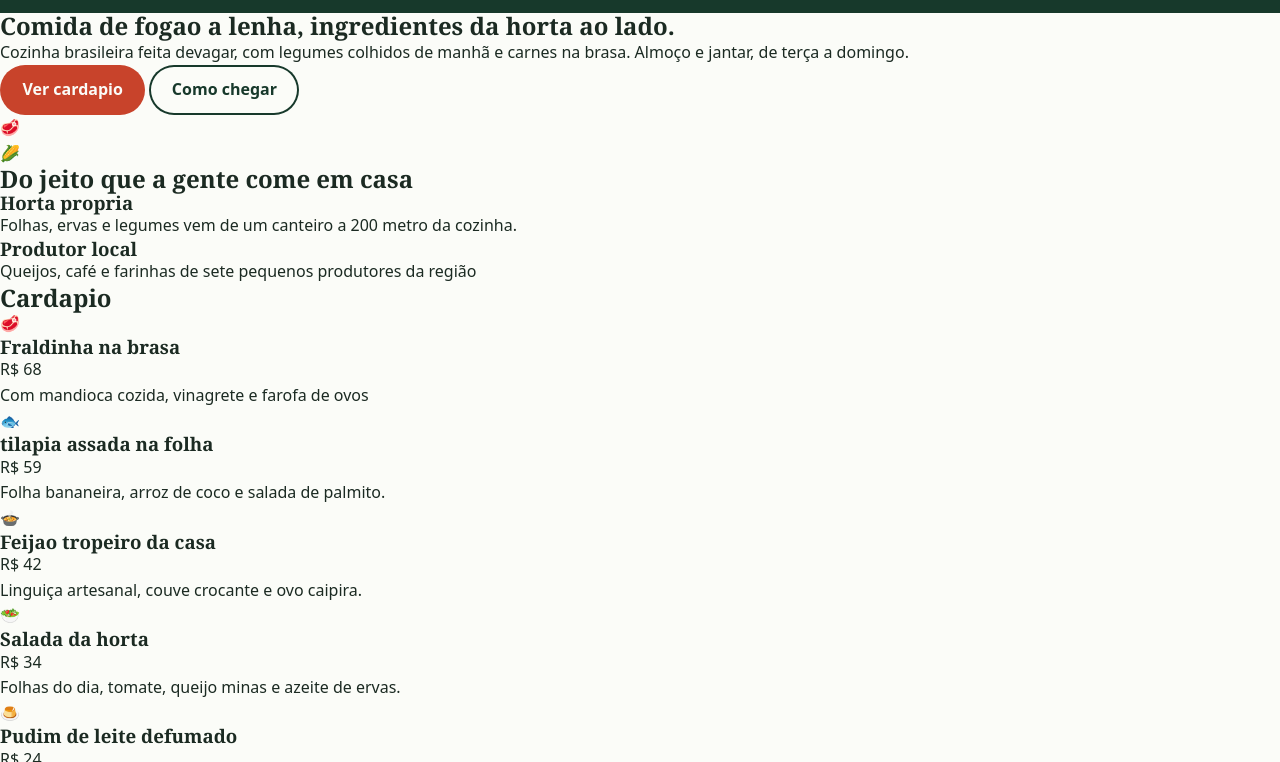
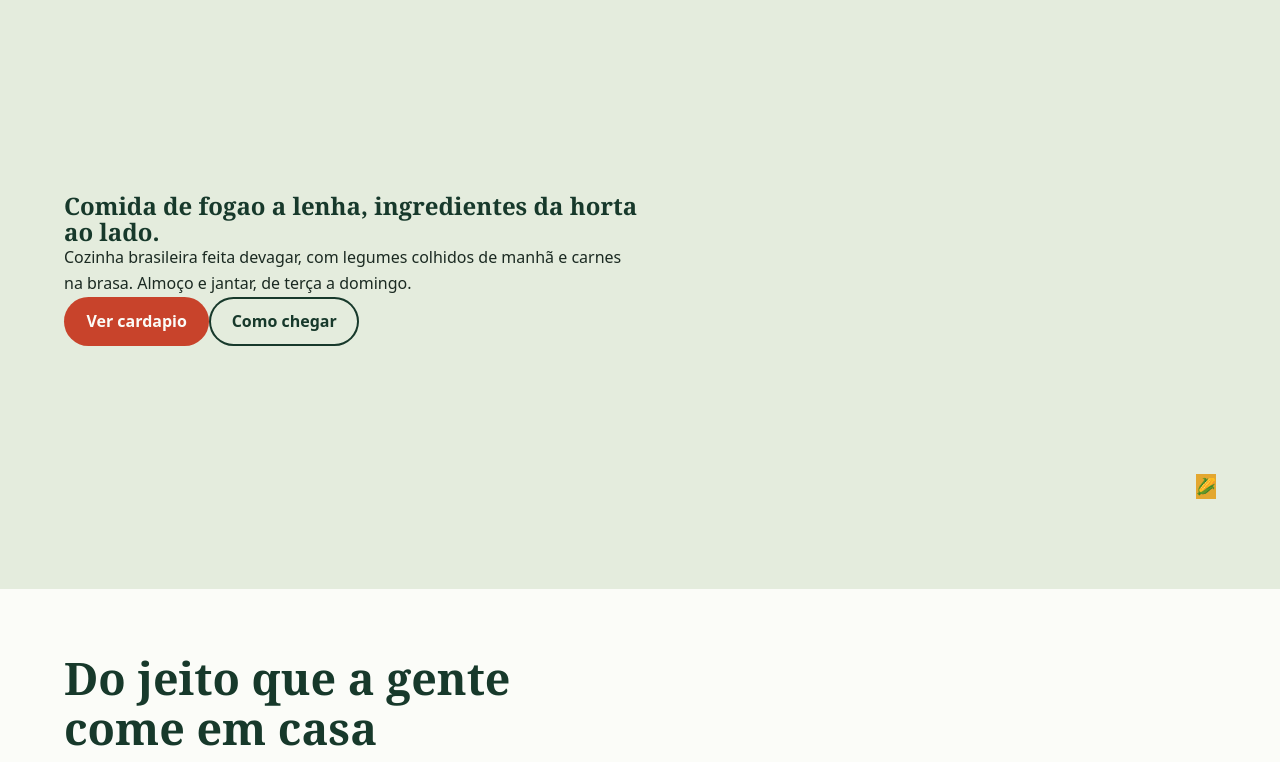
Before and after one commit to Coutinho8zx/Ams, a plain HTML site: page FlexBox__Grid/index.html in a window 1280 px wide. Shown: the part 121-883 px from the top of the page. Drawn offline with Linux system fonts and the light colour scheme; a web font is replaced by a local one.

Commit message:
Add files via upload

```diff
--- a/FlexBox__Grid/CSS/index.css
+++ b/FlexBox__Grid/CSS/index.css
@@ -54,3 +54,68 @@ ul{list-style: none;}
     top: 0;
     z-index: 10;
 }
+.logo {font-family: "bricolage grotesuqe",serif;font-weight: 800 ; font-size: 1.5rem;}
+
+.menu{
+    display: flex;
+    align-items: center;
+    gap: 1.5rem;
+}
+.menu a:not(.botao):hover {color: var(--ocre);}
+
+/*---------- 5.hero - grid --------------*/
+.hero{
+    display: grid;
+    grid-template-columns: 1.1fr 1fr;
+    gap: 4vw;
+    align-items: center;
+    padding: 6vh 5vw;
+    min-height: 80vh;
+    background: var(--salvia);
+}
+.hero-texto h1 {font-size: clamp(2.2rem , 5vw , 4 rem); font-weight: 800; color: var(--floresta);}
+.hero_texto p {margin: 1.2rem 0 1.8rem; max-width: 45ch; font-size: 1.1rem;}
+
+.hero-acoes {display: flex; flex-wrap: wrap; gap: 1 rem;}
+
+.mosaico{
+    display: grid;
+    grid-template-columns: 1fr 1fr;
+    grid-template-rows: 1.3fr 1fr;
+    grid-template-areas:
+     "a" "b"
+     "a" "c";
+     gap: 1rem;
+     height: min(60vh, 460px);
+}
+.tile{
+    display: grid;
+    place-items: center;
+    font-size: clamp(3rem, 8vw, 6rem);
+    border-radius: 1.5rem;
+}
+.t1 {grid-area: a; background: var(--pimenta);}
+.t2 {grid-area: b; background: var(--ocre);}
+.t3 {grid-area: c; background: var(--floresta);}
+.t4 {display: none;}
+
+.secao {padding: 8vh 5vw;}
+.secao h2 {font-size: clamp(1.8rem, 3.5vw, 2.8rem); color: var(--floresta); margin-bottom: 2rem; max-width: 22ch;}
+
+.secao-escura {background: var(--floresta);}
+.secao-escura h2{color: var(--ocre);}
+
+.sobre-grid{
+    display: grid;
+    grid-template-columns: repeat(3 , 1fr);
+    gap: 1.5rem;
+}
+.destaque{
+    display: flex;
+    flex-direction: column;
+    gap: .6rem;
+    padding: 1.5rem;
+    border-left: 6px solid var(--ocre);
+    background: var(--salvia);
+}
+.destaque h3{ font-size: 1.4rem;color: var(--floresta);}
```
